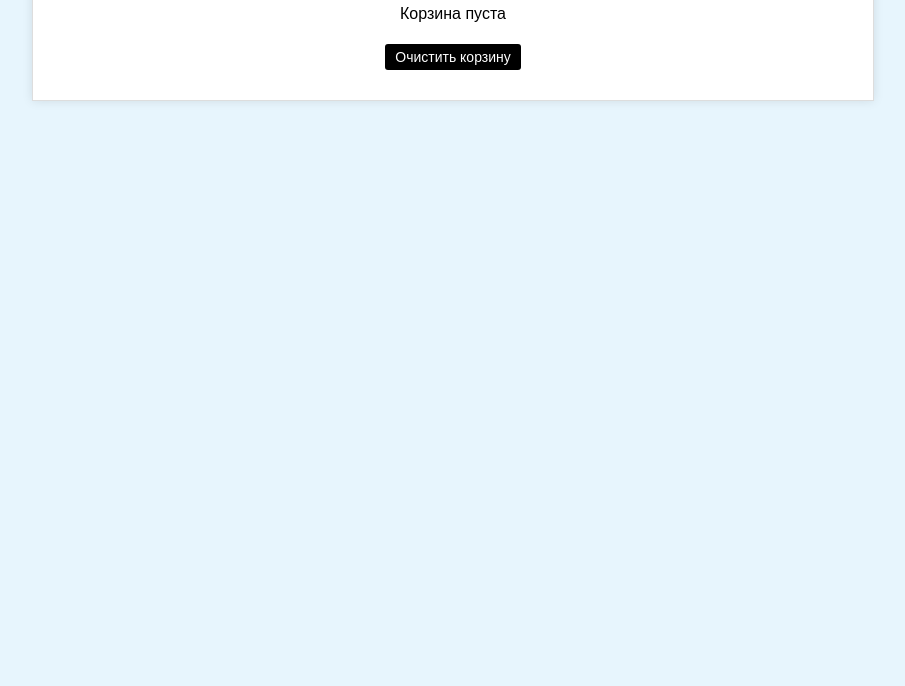
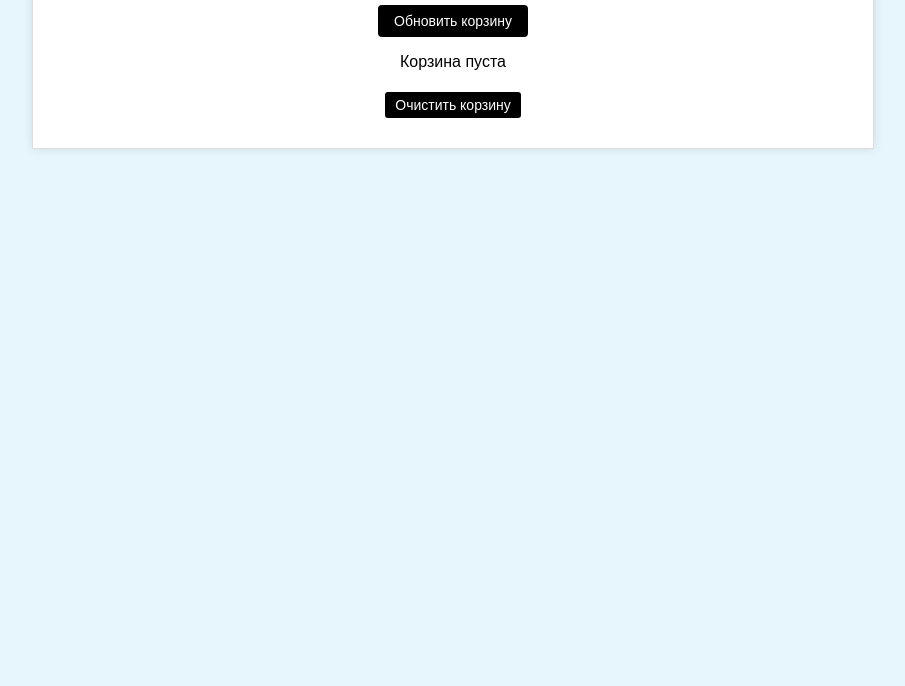
Before and after one commit to Metrandirus/track, a plain HTML site: page cart.html in a window 1280 px wide. Shown: the part 114-800 px from the top of the page, without its empty margins (187-1092 px from the left). Drawn offline with Linux system fonts and the light colour scheme.

Commit message:
Update cart.html

```diff
--- a/cart.html
+++ b/cart.html
@@ -22,6 +22,21 @@
     h1 {
       text-align: center;
       margin-bottom: 20px;
+    }
+    /* Кнопка обновления корзины */
+    .refresh-cart-button {
+      display: block;
+      margin: 0 auto 10px auto;
+      background-color: #000;
+      color: #fff;
+      border: none;
+      padding: 8px 16px;
+      font-size: 14px;
+      border-radius: 4px;
+      cursor: pointer;
+    }
+    .refresh-cart-button:hover {
+      background-color: #333;
     }
     .results-table {
       width: 100%;
@@ -99,6 +114,10 @@
 <body>
   <div class="container">
     <h1>Корзина</h1>
+    <!-- Кнопка обновления корзины -->
+    <div style="text-align:center; margin-bottom:10px;">
+      <button class="refresh-cart-button" onclick="loadCart()">Обновить корзину</button>
+    </div>
     <div id="cartContent">
       <!-- Здесь будет динамически сформированная таблица с товарами -->
     </div>
@@ -142,9 +161,8 @@
         let overallTotal = 0;
         cart.forEach((item, index) => {
           const comp = item.component || {};
-          const article = item.component && comp.name ? comp.name : "Нет данных";
-          // Здесь артикул можно считать равным идентификатору компонента
-          const id = comp && comp.image ? item.component.id || "N/A" : "N/A";
+          // Предполагается, что артикул хранится в comp.id
+          const article = comp.id || "N/A";
           const name = comp.name || "Товар";
           const image = comp.image || "";
           const unitPrice = parseFloat(comp.price) || 0;
@@ -152,7 +170,7 @@
           const total = unitPrice * count;
           overallTotal += total;
           html += `<tr>
-            <td style="text-align:center;">${id}</td>
+            <td style="text-align:center;">${article}</td>
             <td><img src="${image}" alt="${name}">${name}</td>
             <td style="text-align:center;">${count} шт.</td>
             <td>${unitPrice}₽</td>
```
